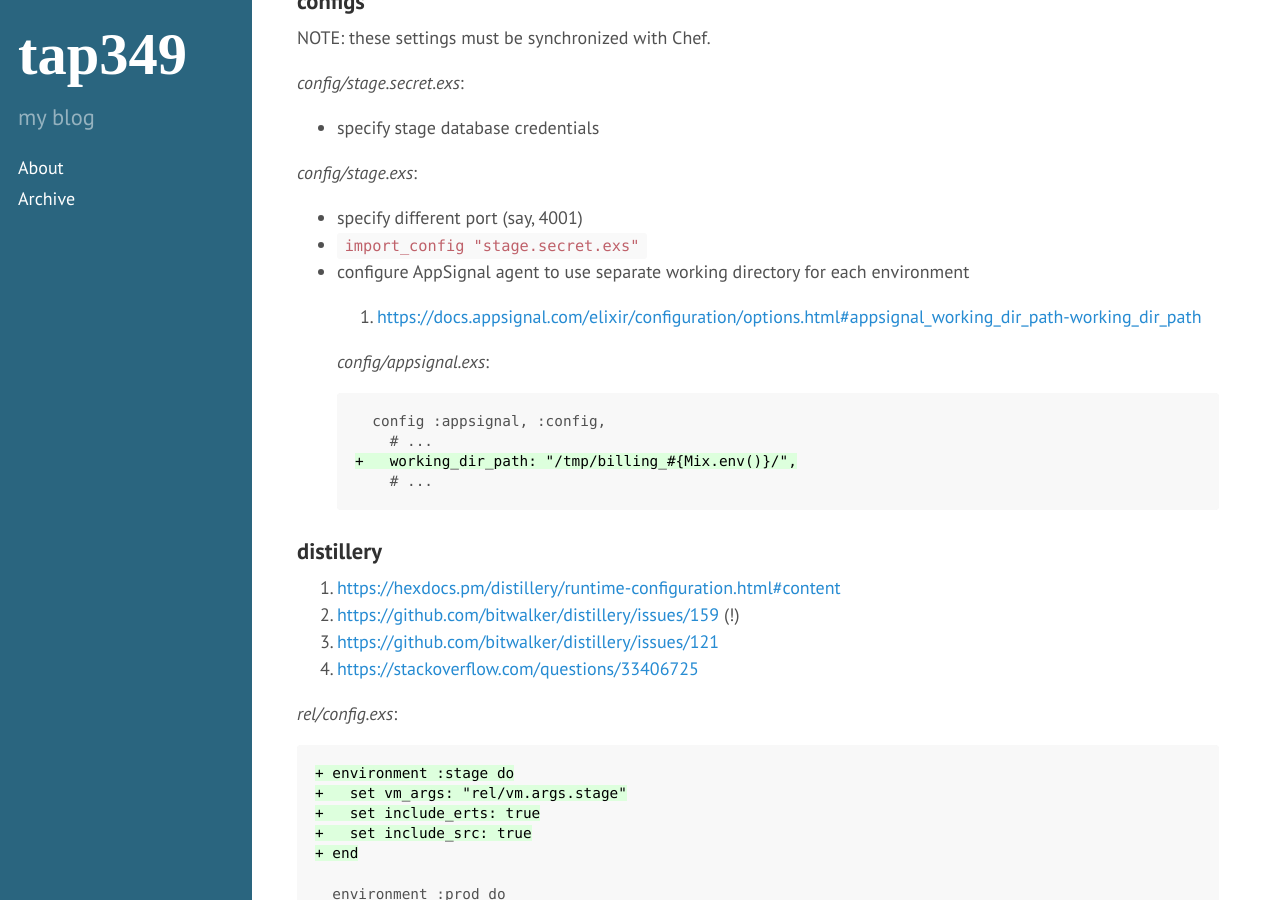
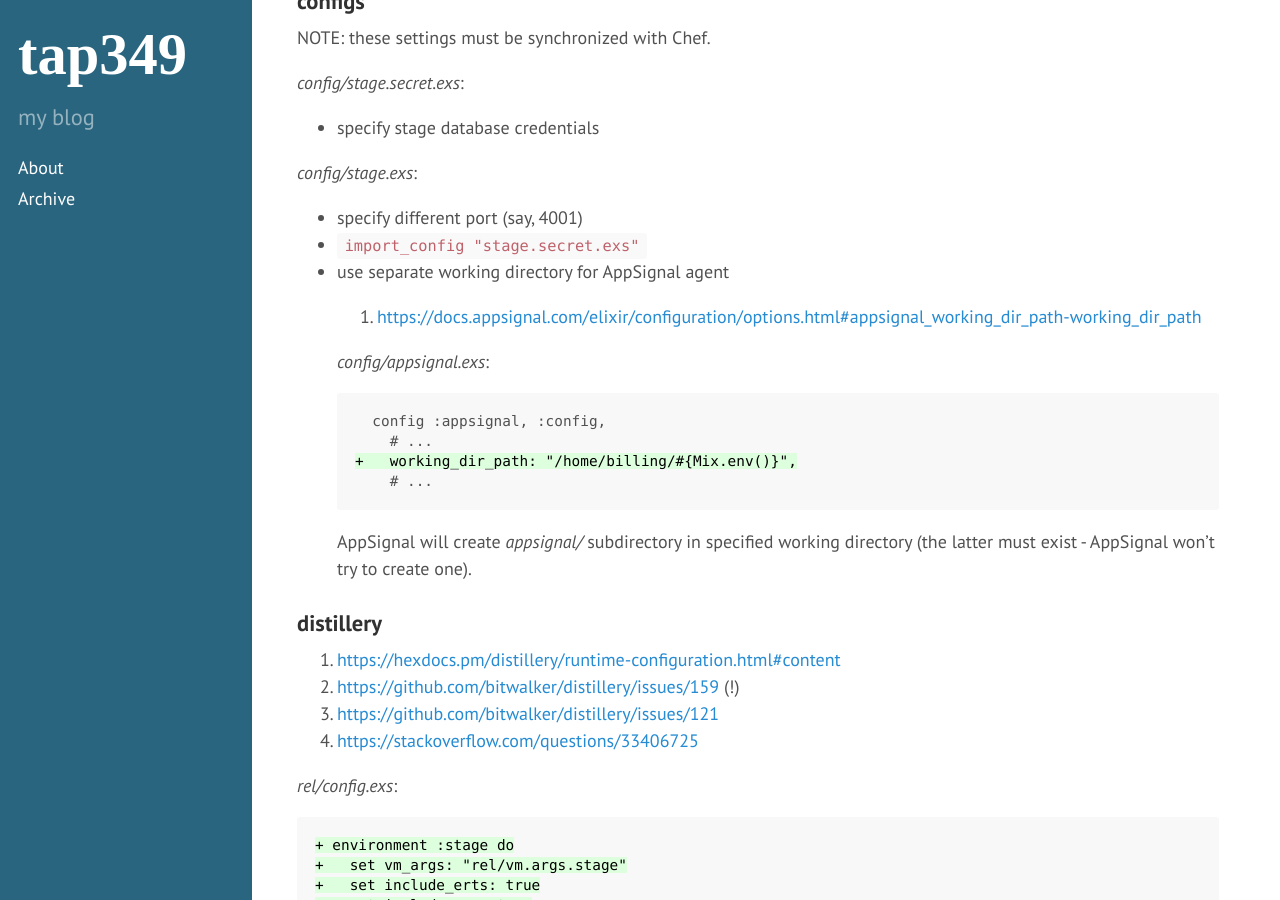
Before and after one commit to tap349/tap349.github.io, a Jekyll site: the page built from _posts/2017-08-13-elixir-stage-environment.md, in a window 1280 px wide and 900 px high, scrolled down 950 px. Built offline with Jekyll 4.4.1, drawn with Linux system fonts in a browser that asks for light colours.

Commit message:
update 2017-09-01_17:57:10

````diff
--- a/_posts/2017-08-13-elixir-stage-environment.md
+++ b/_posts/2017-08-13-elixir-stage-environment.md
@@ -43,8 +43,7 @@ _config/stage.exs_:
 
 - specify different port (say, 4001)
 - `import_config "stage.secret.exs"`
-- configure AppSignal agent to use separate working directory for
-  each environment
+- use separate working directory for AppSignal agent
 
   1. <https://docs.appsignal.com/elixir/configuration/options.html#appsignal_working_dir_path-working_dir_path>
 
@@ -53,9 +52,12 @@ _config/stage.exs_:
   ```diff
     config :appsignal, :config,
       # ...
-  +   working_dir_path: "/tmp/billing_#{Mix.env()}/",
+  +   working_dir_path: "/home/billing/#{Mix.env()}",
       # ...
   ```
+
+  AppSignal will create _appsignal/_ subdirectory in specified working
+  directory (the latter must exist - AppSignal won't try to create one).
 
 ### distillery
 
````
